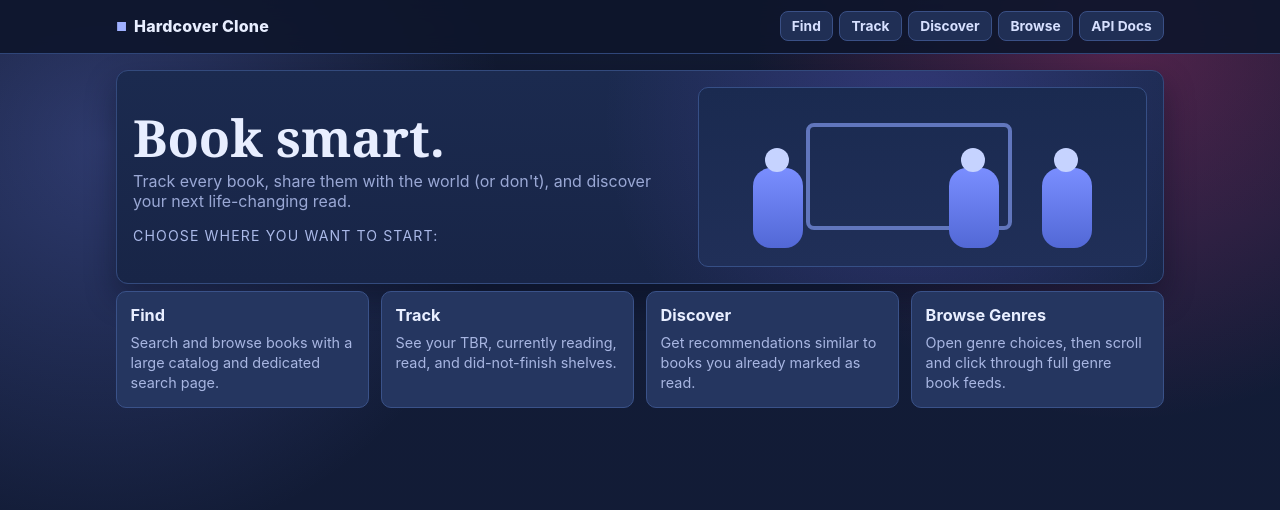
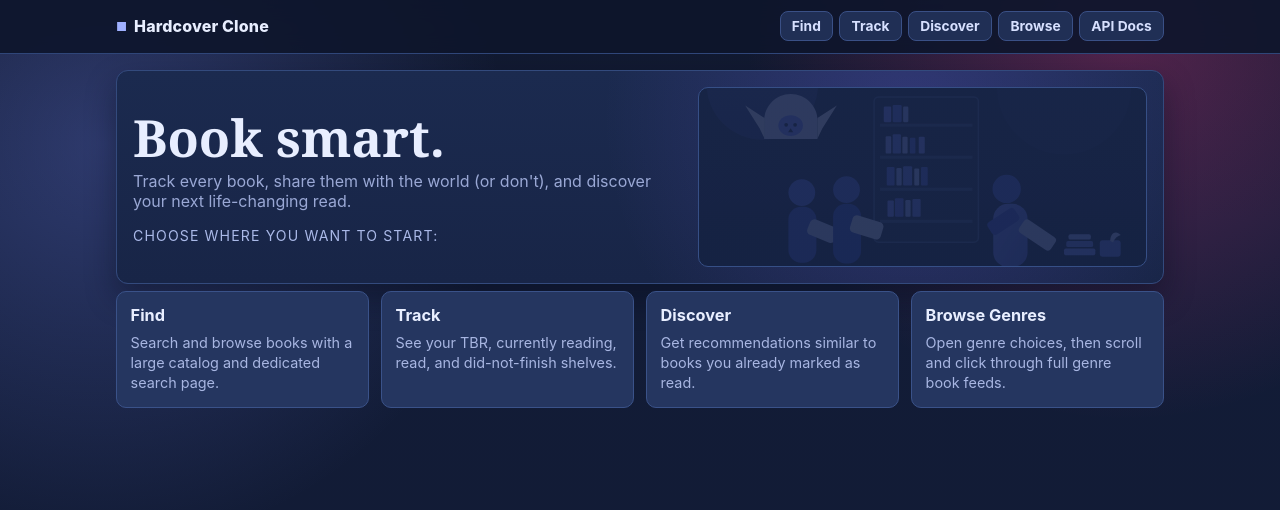
Before and after one commit to n-ash3/books, a React (Vite) app: page / in a window 1280 px wide. Shown: the top 510 px of the page. Built offline with nearby package versions, Linux system fonts and the light colour scheme; no server answers.

Commit message:
Replace homepage hero with illustration background art
Co-authored-by: n.ash <n-ash3@users.noreply.github.com>

```diff
--- a/src/index.css
+++ b/src/index.css
@@ -177,51 +177,10 @@ a {
   min-height: 180px;
   border: 1px solid #364f86;
   border-radius: var(--radius-md);
-  background: linear-gradient(180deg, #1a2a50, #202f58);
-  position: relative;
+  background:
+    linear-gradient(180deg, rgba(22, 35, 68, 0.86), rgba(21, 34, 66, 0.86)),
+    url('/hero-reading-scene.svg') center/cover no-repeat;
   overflow: hidden;
-}
-
-.ill-shelf {
-  position: absolute;
-  left: 24%;
-  bottom: 20%;
-  width: 46%;
-  height: 60%;
-  border: 4px solid #6176bd;
-  border-radius: 8px;
-}
-
-.ill-person {
-  position: absolute;
-  bottom: 10%;
-  width: 50px;
-  height: 80px;
-  border-radius: 18px;
-  background: linear-gradient(180deg, #7a8eff, #5268d6);
-}
-
-.ill-person::before {
-  content: '';
-  position: absolute;
-  top: -20px;
-  left: 12px;
-  width: 24px;
-  height: 24px;
-  border-radius: 50%;
-  background: #c6d3ff;
-}
-
-.ill-person--one {
-  left: 12%;
-}
-
-.ill-person--two {
-  left: 56%;
-}
-
-.ill-person--three {
-  right: 12%;
 }
 
 /* Home tiles */
--- a/src/pages/HomePage.tsx
+++ b/src/pages/HomePage.tsx
@@ -16,12 +16,7 @@ export function HomePage() {
               </p>
               <p className="landing-helper">Choose where you want to start:</p>
             </div>
-            <div className="home-hero-illustration" aria-hidden="true">
-              <div className="ill-shelf" />
-              <div className="ill-person ill-person--one" />
-              <div className="ill-person ill-person--two" />
-              <div className="ill-person ill-person--three" />
-            </div>
+            <div className="home-hero-illustration" aria-hidden="true" />
           </div>
         </section>
 
```
Also changed, not shown: public/hero-reading-scene.svg (added).
